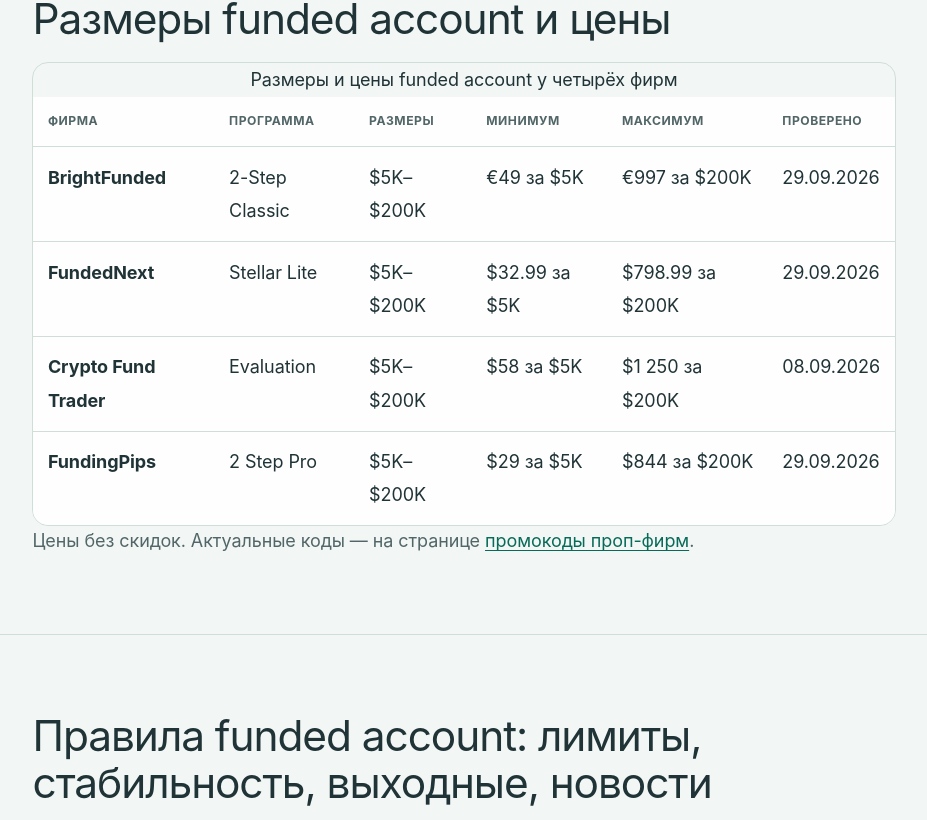
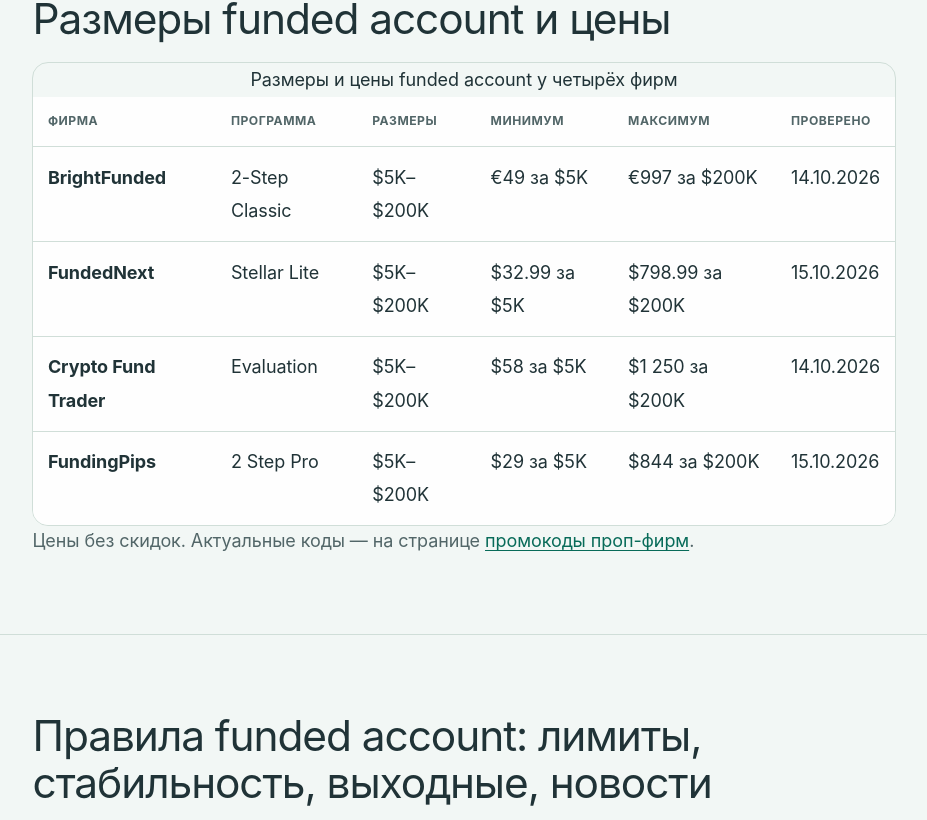
Before and after one commit to Vilmanis99/tradersfund, a Next.js app: page /ru/funded-account in a window 1280 px wide. Shown: the part 1820-2640 px from the top of the page, without its empty margins (176-1103 px from the left). Built offline with nearby package versions, Linux system fonts and the light colour scheme; no server answers.

Commit message:
RU funded-account: CTAs with Russia badge for every firm named on the page; price-check dates to 14–15.10 captures

```diff
--- a/app/ru/funded-account/page.tsx
+++ b/app/ru/funded-account/page.tsx
@@ -26,10 +26,10 @@ export const metadata: Metadata = {
 
 // content/data/challenges, проверено 29.09.2026 (Crypto Fund Trader — 08.09.2026).
 const sizeRows = [
-  { firm: 'BrightFunded', product: '2-Step Classic', sizes: '$5K–$200K', from: '€49 за $5K', top: '€997 за $200K', checked: '29.09.2026' },
-  { firm: 'FundedNext', product: 'Stellar Lite', sizes: '$5K–$200K', from: '$32.99 за $5K', top: '$798.99 за $200K', checked: '29.09.2026' },
-  { firm: 'Crypto Fund Trader', product: 'Evaluation', sizes: '$5K–$200K', from: '$58 за $5K', top: '$1 250 за $200K', checked: '08.09.2026' },
-  { firm: 'FundingPips', product: '2 Step Pro', sizes: '$5K–$200K', from: '$29 за $5K', top: '$844 за $200K', checked: '29.09.2026' },
+  { firm: 'BrightFunded', product: '2-Step Classic', sizes: '$5K–$200K', from: '€49 за $5K', top: '€997 за $200K', checked: '14.10.2026' },
+  { firm: 'FundedNext', product: 'Stellar Lite', sizes: '$5K–$200K', from: '$32.99 за $5K', top: '$798.99 за $200K', checked: '15.10.2026' },
+  { firm: 'Crypto Fund Trader', product: 'Evaluation', sizes: '$5K–$200K', from: '$58 за $5K', top: '$1 250 за $200K', checked: '14.10.2026' },
+  { firm: 'FundingPips', product: '2 Step Pro', sizes: '$5K–$200K', from: '$29 за $5K', top: '$844 за $200K', checked: '15.10.2026' },
 ]
 
 const payouts = [
@@ -276,7 +276,7 @@ export default function RussianFundedAccountPage() {
             <RuGoLink firm="crypto-fund-trader" href="/go/crypto-fund-trader?from=ru-funded-account-russia-3" rel={goLinkRel('crypto-fund-trader')} className="btn-primary">Crypto Fund Trader <ArrowRight size={14} aria-hidden="true" /></RuGoLink>
           </div>
           <div className="ru-actions" data-ru-cta-mode="all-firms-secondary">
-            {[['fundingpips', 'FundingPips'], ['ftmo', 'FTMO'], ['topstep', 'Topstep'], ['e8-markets', 'E8 Markets']].map(([slug, name], i) => (
+            {[['fundingpips', 'FundingPips'], ['ftmo', 'FTMO'], ['topstep', 'Topstep'], ['e8-markets', 'E8 Markets'], ['fxify', 'FXIFY'], ['maven', 'Maven'], ['alpha-capital', 'Alpha Capital'], ['apex-trader-funding', 'Apex'], ['lucid-trading', 'Lucid'], ['tradeify', 'Tradeify']].map(([slug, name], i) => (
               <RuGoLink key={slug} firm={slug} href={`/go/${slug}?from=ru-funded-account-other-${i + 1}`} rel={goLinkRel(slug)} className="btn-outline">{name}</RuGoLink>
             ))}
           </div>
```
